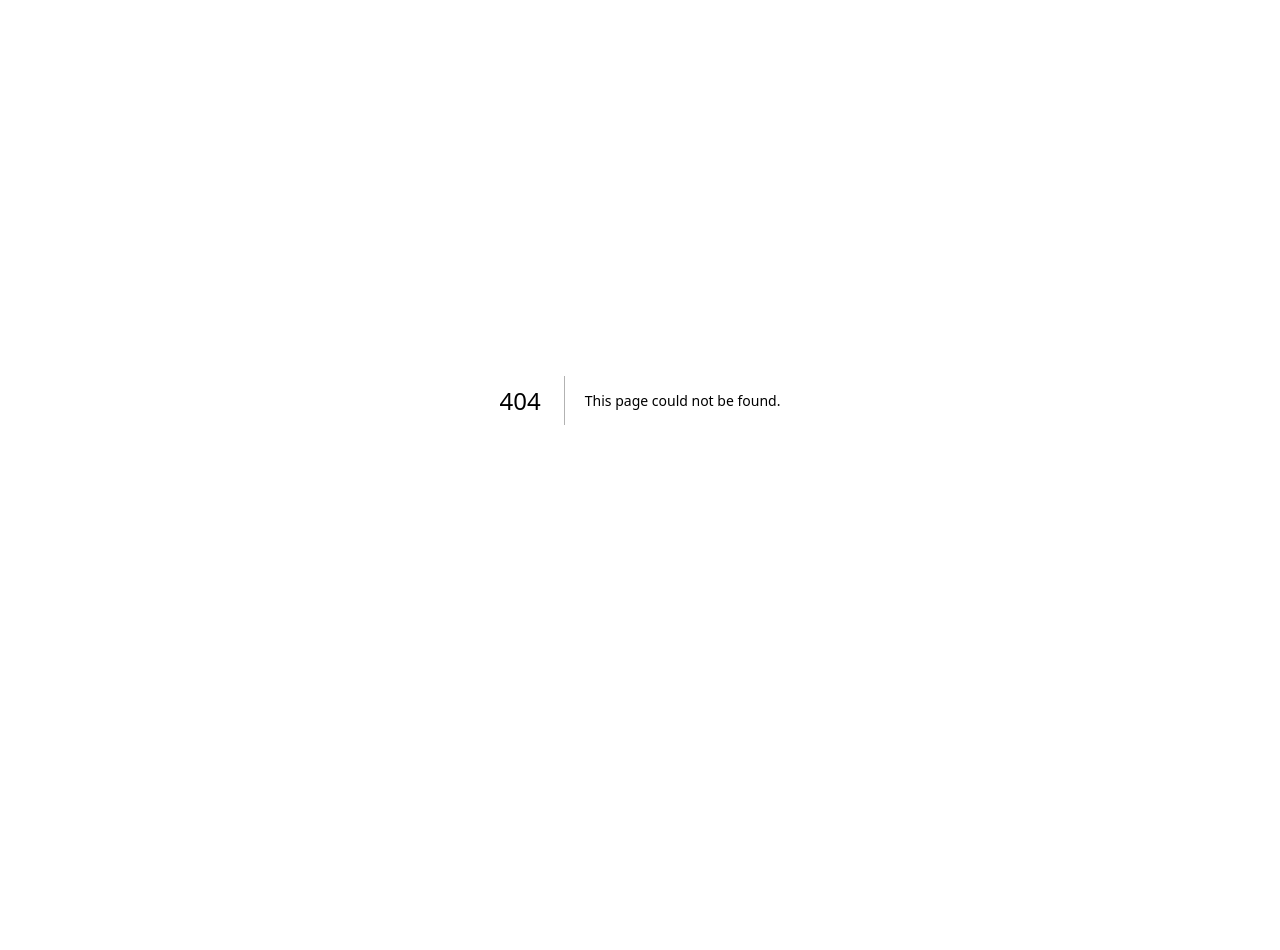
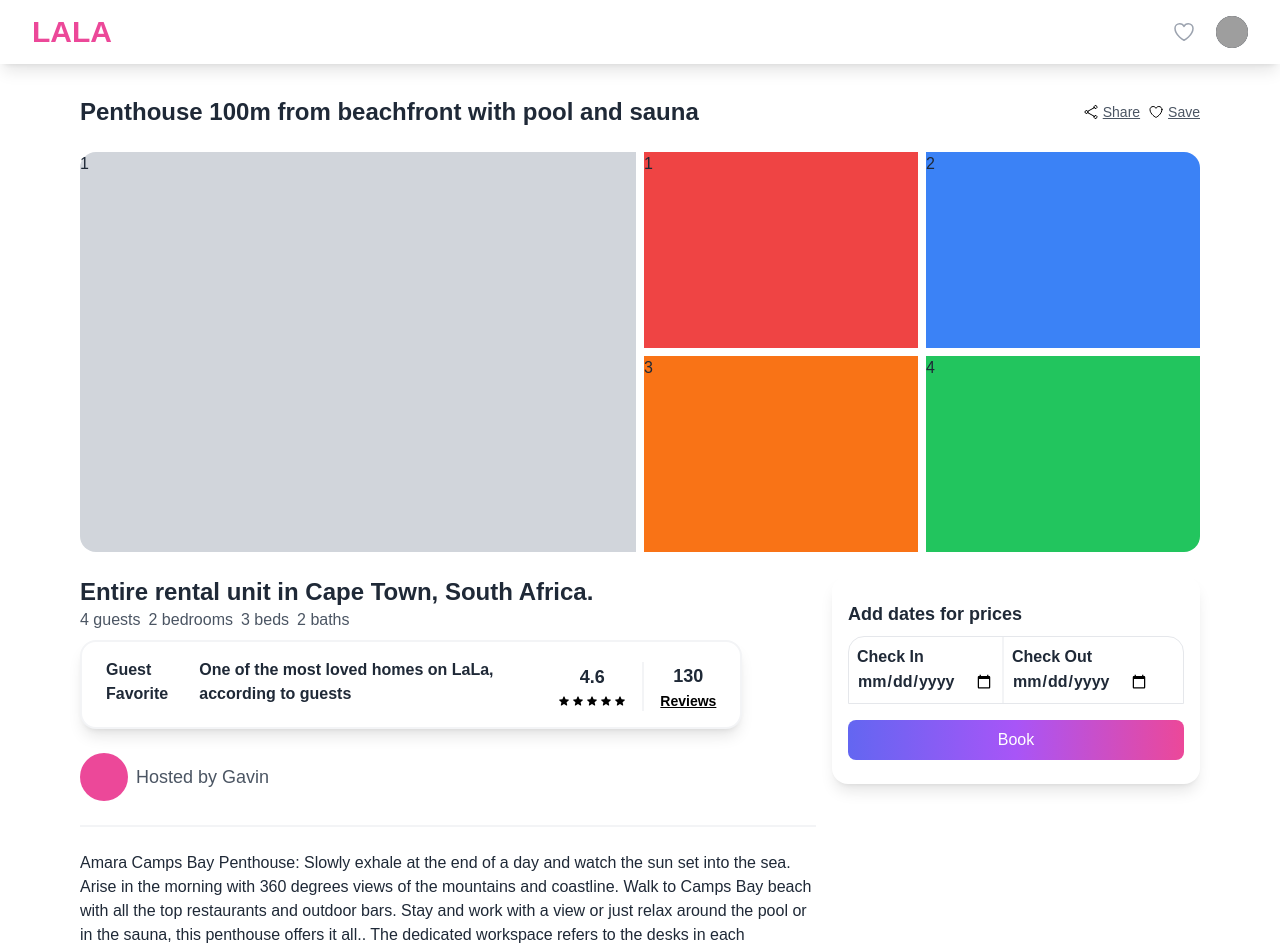
Before and after one commit to eldrige/lala-frontend, a Next.js app: page /property/1 in a window 1280 px wide. Before the commit this address had no page. Shown: the top 950 px of the page. Before the commit the page ends 800 px from the top, so only its background shows below. Built offline with nearby package versions, Linux system fonts and the light colour scheme; grey boxes are pictures that could not be loaded.

Commit message:
detail screen

```diff
--- a/app/page.tsx
+++ b/app/page.tsx
@@ -19,7 +19,7 @@ export default function Home() {
             <ImageMosaic />
           </div>
           <div className="w-full h-[60vh] md:h-[50vh]  rounded-lg  text-black">
-            <h1 className="text-3xl text-center w-full md:text-4xl md:max-w-[60%] font-bold pt-16  mb-4">
+            <h1 className="text-3xl text-center md:text-left w-full md:text-4xl md:max-w-[60%] font-bold pt-16  mb-4">
               Find Your Perfect Apartment or Let Yours Stress-Free – All in One
               Place<span className="text-pink-500 text-4xl md:text-6xl">.</span>
             </h1>
--- /dev/null
+++ b/app/property/[id]/page.tsx
@@ -0,0 +1,113 @@
+// import { useRouter } from 'next/router';
+
+import { Container } from '@/components/container';
+import { Footer } from '@/components/footer';
+import Navbar from '@/components/navbar';
+import { StarIcon } from '@heroicons/react/16/solid';
+import { ShareIcon, HeartIcon } from '@heroicons/react/24/outline';
+
+export default function Page() {
+  // const router = useRouter();
+  return (
+    <>
+      <Navbar />
+      <Container classNames="px-10 md:px-20 pb-20 text-gray-800">
+        <div className="w-full flex items-center justify-between pt-8 pb-2">
+          <h2 className="text-2xl font-semibold text-gray-800">
+            Penthouse 100m from beachfront with pool and sauna
+          </h2>
+          <div className="flex items-center gap-2">
+            <div className="flex items-center gap-1 text-black text-sm">
+              <ShareIcon className="size-4" />
+              <p className="text-gray-600 underline cursor-pointer">Share</p>
+            </div>
+            <div className="flex items-center gap-1 text-black text-sm">
+              <HeartIcon className="size-4" />
+              <p className="text-gray-600 underline cursor-pointer">Save</p>
+            </div>
+          </div>
+        </div>
+        <div className="w-full flex gap-2 py-4">
+          <div className="w-1/2 min-h-[400px] rounded-l-2xl bg-gray-300">1</div>
+          <div className="w-1/2 min-h-[400px] grid grid-cols-2 gap-2">
+            <div className="w-full bg-red-500">1</div>
+            <div className="w-full bg-blue-500 rounded-tr-2xl">2</div>
+            <div className="w-full bg-orange-500">3</div>
+            <div className="w-full bg-green-500 rounded-br-2xl">4</div>
+          </div>
+        </div>
+        <div className="w-full flex justify-between mt-2 gap-4">
+          <div className="w-2/3 flex flex-col">
+            <h2 className="text-2xl font-semibold text-gray-800">
+              Entire rental unit in Cape Town, South Africa.
+            </h2>
+            <div className="flex items-center text-gray-600 gap-2">
+              <span>4 guests</span>
+              <span>2 bedrooms</span>
+              <span>3 beds</span>
+              <span>2 baths</span>
+            </div>
+            <div className="shadow-lg max-w-[90%]  mt-2 font-semibold text-gray-800 bg-white border-2 border-gray-100 px-6 py-4 rounded-2xl flex justify-between">
+              <div className="flex gap-1">
+                <p>Guest Favorite</p>
+                <p>One of the most loved homes on LaLa, according to guests</p>
+              </div>
+              <div className="text-gray-800 flex gap-4 divide-x-2 divide-gray-100 items-center">
+                <div className="flex flex-col items-center gap-1">
+                  <span className="font-semibold text-lg">4.6</span>
+                  <div className="flex items-center gap-[2px]">
+                    <StarIcon className="size-3 text-black" />
+                    <StarIcon className="size-3 text-black" />
+                    <StarIcon className="size-3 text-black" />
+                    <StarIcon className="size-3 text-black" />
+                    <StarIcon className="size-3 text-black" />
+                  </div>
+                </div>
+                <div className="flex flex-col gap-[1px] items-center mt-1 pl-4">
+                  <span className="font-semibold text-lg">130</span>
+                  <span className="text-sm text-black underline">Reviews</span>
+                </div>
+              </div>
+            </div>
+            <div className="w-full py-6 ">
+              <div className="flex gap-2 items-center">
+                <span className="size-12 rounded-full bg-pink-500"></span>
+                <h3 className="text-gray-600 text-lg">Hosted by Gavin</h3>
+              </div>
+            </div>
+            <div className="w-full py-6 border-y-2 border-gray-100">
+              Amara Camps Bay Penthouse: Slowly exhale at the end of a day and
+              watch the sun set into the sea. Arise in the morning with 360
+              degrees views of the mountains and coastline. Walk to Camps Bay
+              beach with all the top restaurants and outdoor bars. Stay and work
+              with a view or just relax around the pool or in the sauna, this
+              penthouse offers it all.. The dedicated workspace refers to the
+              desks in each bedrooms
+            </div>
+          </div>
+          <div className="w-1/3 sticky top-1">
+            <div className="w-full shadow-lg bg-white px-4 py-6 rounded-2xl flex flex-col gap-2">
+              <h2 className="text-lg font-semibold text-gray-800">
+                Add dates for prices
+              </h2>
+              <div className="w-full font-semibold rounded-t-2xl border flex  border-gray-200 divide-x-2 divide-gray-100">
+                <div className="p-2">
+                  <p>Check In</p>
+                  <input type="date" className="w-full" value="" />
+                </div>
+                <div className="p-2">
+                  <p>Check Out</p>
+                  <input type="date" className="w-full" />
+                </div>
+              </div>
+              <button className="bg-gradient-to-r from-indigo-500 via-purple-500 to-pink-500 text-white rounded-lg py-2 px-4 capitalize mt-2">
+                Book
+              </button>
+            </div>
+          </div>
+        </div>
+      </Container>
+      <Footer />
+    </>
+  );
+}
--- a/components/property-card.tsx
+++ b/components/property-card.tsx
@@ -1,11 +1,12 @@
 import { TProperty } from '@/types/property';
 import { HeartIcon, StarIcon } from '@heroicons/react/24/outline';
 import Image from 'next/image';
+import Link from 'next/link';
 
 export const PropertyCard = () => {
   return (
-    <div className="w-full md:max-w-72 cursor-pointer mb-4">
-      <div className="h-72 bg-red-500 rounded-lg relative md:max-w-72 mb-3.5">
+    <Link href="/property/1" className="w-full md:max-w-72 cursor-pointer mb-4">
+      <div className="h-72 rounded-lg relative md:max-w-72 mb-3.5">
         <div className="absolute top-4 z-30 px-1.5 py-1 left-4 bg-white text-black rounded-lg">
           Guest Favorite
         </div>
@@ -33,6 +34,6 @@ export const PropertyCard = () => {
         <span className="font-semibold">$256 </span>
         night
       </p>
-    </div>
+    </Link>
   );
 };
```
